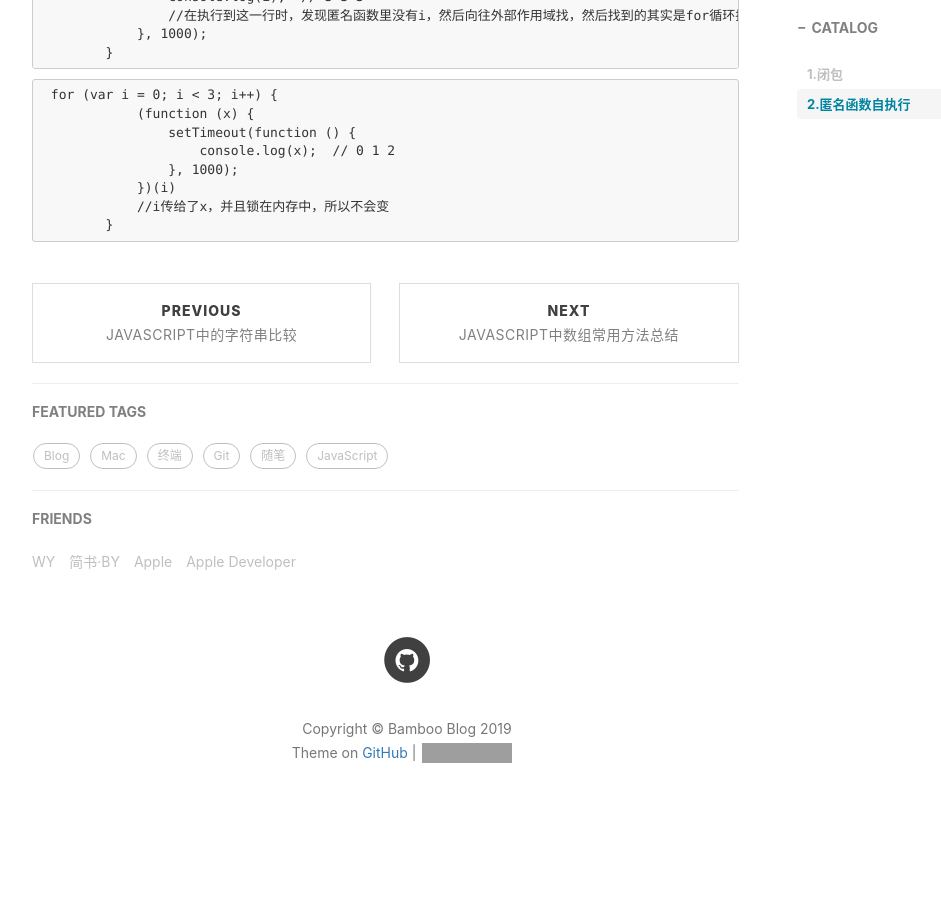
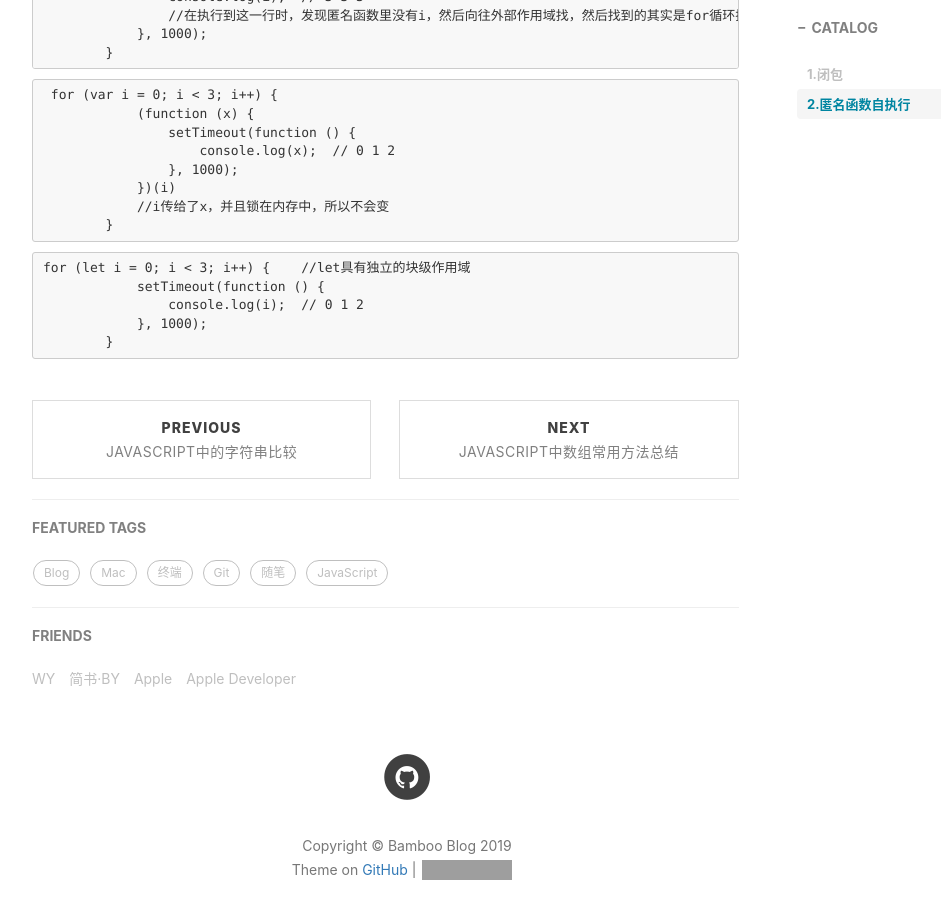
Before and after one commit to ShowBamboo/ShowBamboo.github.io, a Jekyll site: the page built from _posts/2019-08-12-JavaScript中的闭包和匿名函数自执行.md, in a window 1280 px wide and 900 px high, scrolled down 2428 px. Shown: the whole window, without its empty margins (233-1174 px from the left). Built offline with Jekyll 4.4.1, drawn with Linux system fonts in a browser that asks for light colours; nearby versions of some CDN libraries; comment, search, counter and statistics services are not loaded; before the commit the page ends 3285 px from its top, so only the background shows below that; grey boxes are pictures that could not be loaded.

Commit message:
Update 2019-08-12-JavaScript中的闭包和匿名函数自执行.md

````diff
--- a/_posts/2019-08-12-JavaScript中的闭包和匿名函数自执行.md
+++ b/_posts/2019-08-12-JavaScript中的闭包和匿名函数自执行.md
@@ -96,3 +96,10 @@ var foo = function () {
             //i传给了x，并且锁在内存中，所以不会变
         }
 ```
+```
+for (let i = 0; i < 3; i++) {    //let具有独立的块级作用域
+            setTimeout(function () {
+                console.log(i);  // 0 1 2
+            }, 1000);
+        }
+```
````
